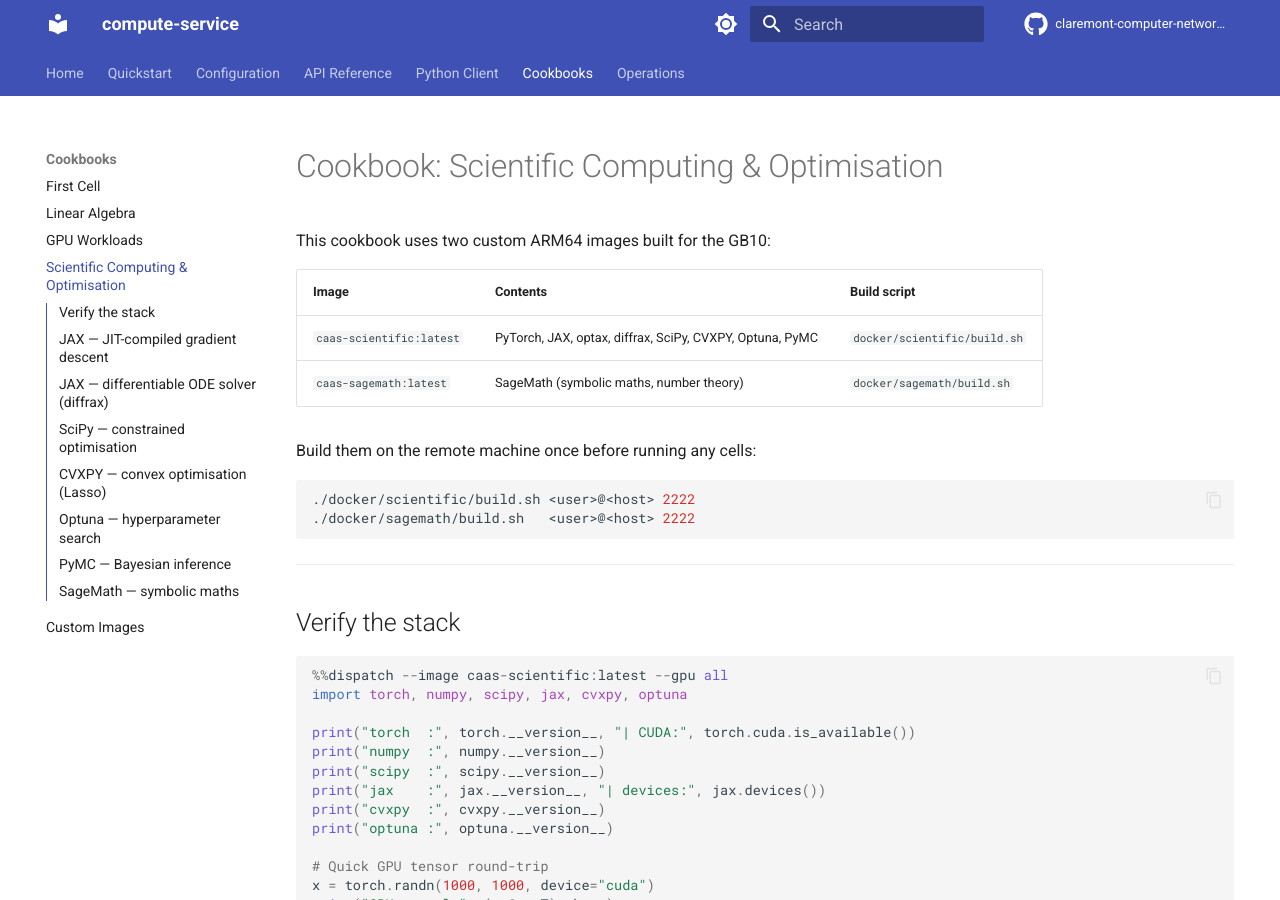
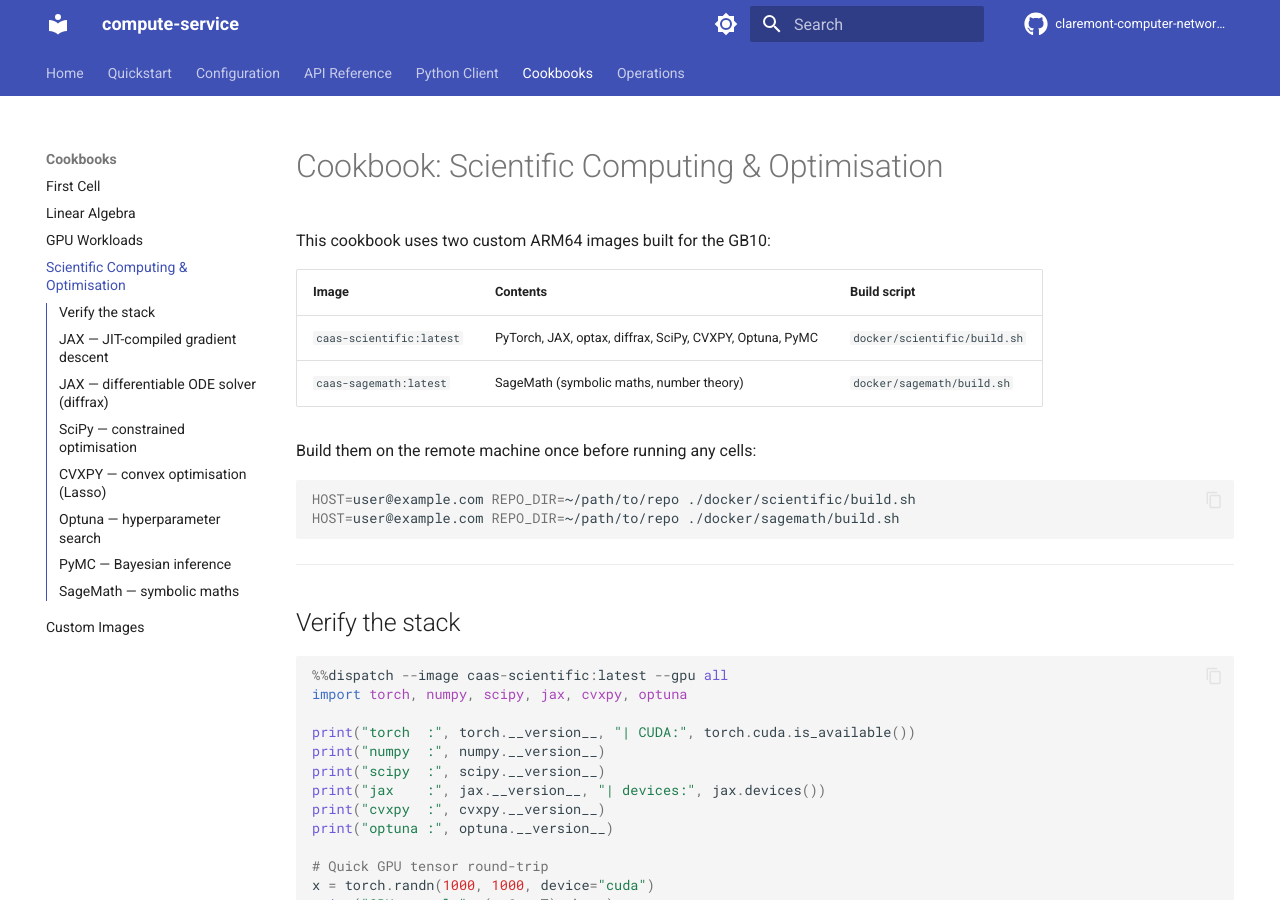
Before and after one commit to claremont-computer-network/compute-service, an MkDocs documentation site: the page built from docs/cookbooks/scientific-computing.md, in a window 1280 px wide and 900 px high. Built offline with MkDocs 1.6.1 and Material for MkDocs 9.7.7, drawn with Linux system fonts in a browser that asks for light colours; comment, search, counter and statistics services are not loaded.

Commit message:
fix: address Copilot PR review comments on build scripts and Dockerfile
- sagemath/Dockerfile: add python-is-python3 so 'python' is on PATH
  (dispatcher runs containers as 'python -c <code>')
- scientific/build.sh: remove hardcoded erik@/IP defaults; require HOST
  and REPO_DIR via args or env vars; add usage(); use heredoc with
  bash -s to avoid unquoted variable interpolation in remote shell
- sagemath/build.sh: same hardcoded-defaults and shell-injection fixes
- cookbook: update build examples to use env-var style invocation

````diff
--- a/docs/cookbooks/scientific-computing.md
+++ b/docs/cookbooks/scientific-computing.md
@@ -10,8 +10,8 @@ This cookbook uses two custom ARM64 images built for the GB10:
 Build them on the remote machine once before running any cells:
 
 ```bash
-./docker/scientific/build.sh <user>@<host> 2222
-./docker/sagemath/build.sh   <user>@<host> 2222
+HOST=user@example.com REPO_DIR=~/path/to/repo ./docker/scientific/build.sh
+HOST=user@example.com REPO_DIR=~/path/to/repo ./docker/sagemath/build.sh
 ```
 
 ---
````
Also changed, not shown: 3 other files.
